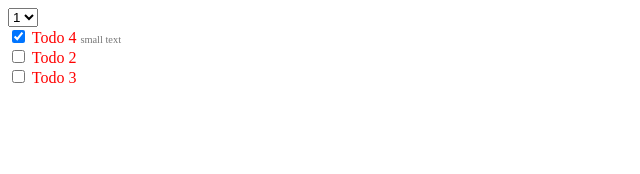
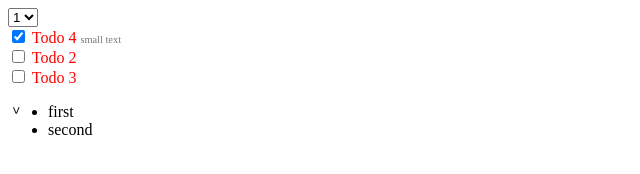
Before and after one commit to NateAyye/webdev-tests, a plain HTML site: page web-components/basic-web-component/index.html in a window 1280 px wide. Shown: the full height of the page, 0-640 px from the left. Drawn offline with Linux system fonts and the light colour scheme.

Commit message:
ExpandableList Component Added

```diff
--- /dev/null
+++ b/web-components/basic-web-component/ExpandableList.js
@@ -0,0 +1,50 @@
+class ExpandableList extends HTMLUListElement {
+  constructor() {
+    super();
+    this.style.position = "relative";
+    this.toggleBtn = document.createElement("button");
+    this.toggleBtn.style.position = "absolute";
+    this.toggleBtn.style.border = "none";
+    this.toggleBtn.style.background = "none";
+    this.toggleBtn.style.padding = "0";
+    this.toggleBtn.style.top = "0";
+    this.toggleBtn.style.left = "5px";
+    this.toggleBtn.style.cursor = "pointer";
+    this.toggleBtn.innerText = ">";
+    this.appendChild(this.toggleBtn);
+
+    this.toggleBtn.addEventListener("click", () => {
+      this.dataset.expanded = !this.isExpanded;
+    });
+    this.appendChild(this.toggleBtn);
+  }
+
+  get isExpanded() {
+    return this.dataset.expanded !== "false" && this.dataset.expanded != null;
+  }
+
+  static get observedAttributes() {
+    return ["data-expanded"];
+  }
+
+  attributeChangedCallback(name, oldValue, newValue) {
+    this.updateStyles();
+  }
+
+  connectedCallback() {
+    this.updateStyles();
+  }
+
+  updateStyles() {
+    this.toggleBtn.style.transform = this.isExpanded ? "rotate(90deg)" : "";
+    [...this.children].forEach((child) => {
+      if (child !== this.toggleBtn) {
+        child.style.display = this.isExpanded ? "" : "none";
+      }
+    });
+  }
+}
+
+customElements.define("expandable-list", ExpandableList, {
+  extends: "ul",
+});
--- a/web-components/basic-web-component/index.html
+++ b/web-components/basic-web-component/index.html
@@ -6,6 +6,7 @@
           content="width=device-width, user-scalable=no, initial-scale=1.0, maximum-scale=1.0, minimum-scale=1.0">
     <meta http-equiv="X-UA-Compatible" content="ie=edge">
     <script defer src="TodoItem.js"></script>
+    <script defer src="ExpandableList.js"></script>
     <title>Document</title>
 </head>
 <body>
@@ -21,5 +22,10 @@
 </todo-item>
 <todo-item>Todo 2</todo-item>
 <todo-item>Todo 3</todo-item>
+
+<ul is="expandable-list" data-expanded>
+  <li>first</li>
+  <li>second</li>
+</ul>
 </body>
 </html>
```
